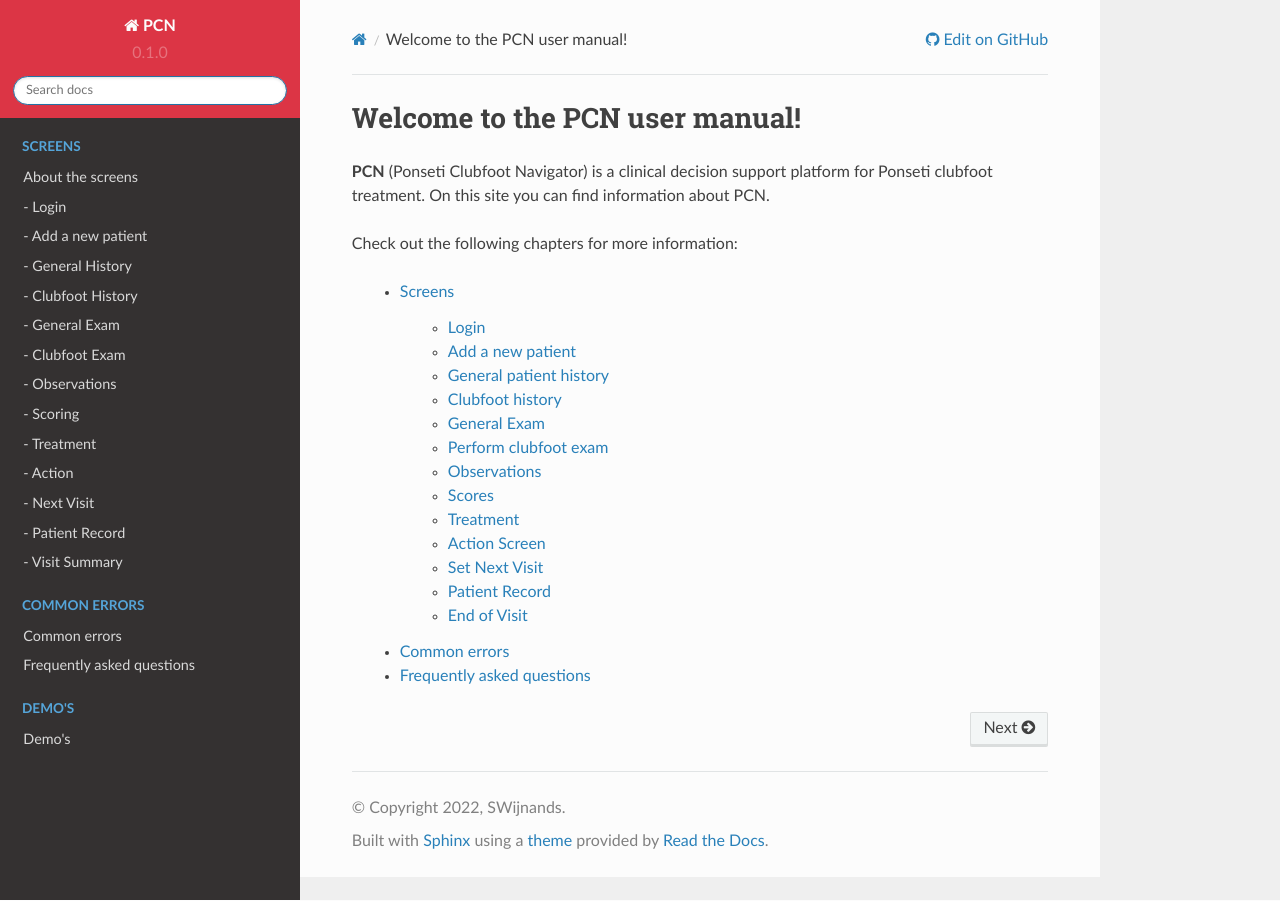
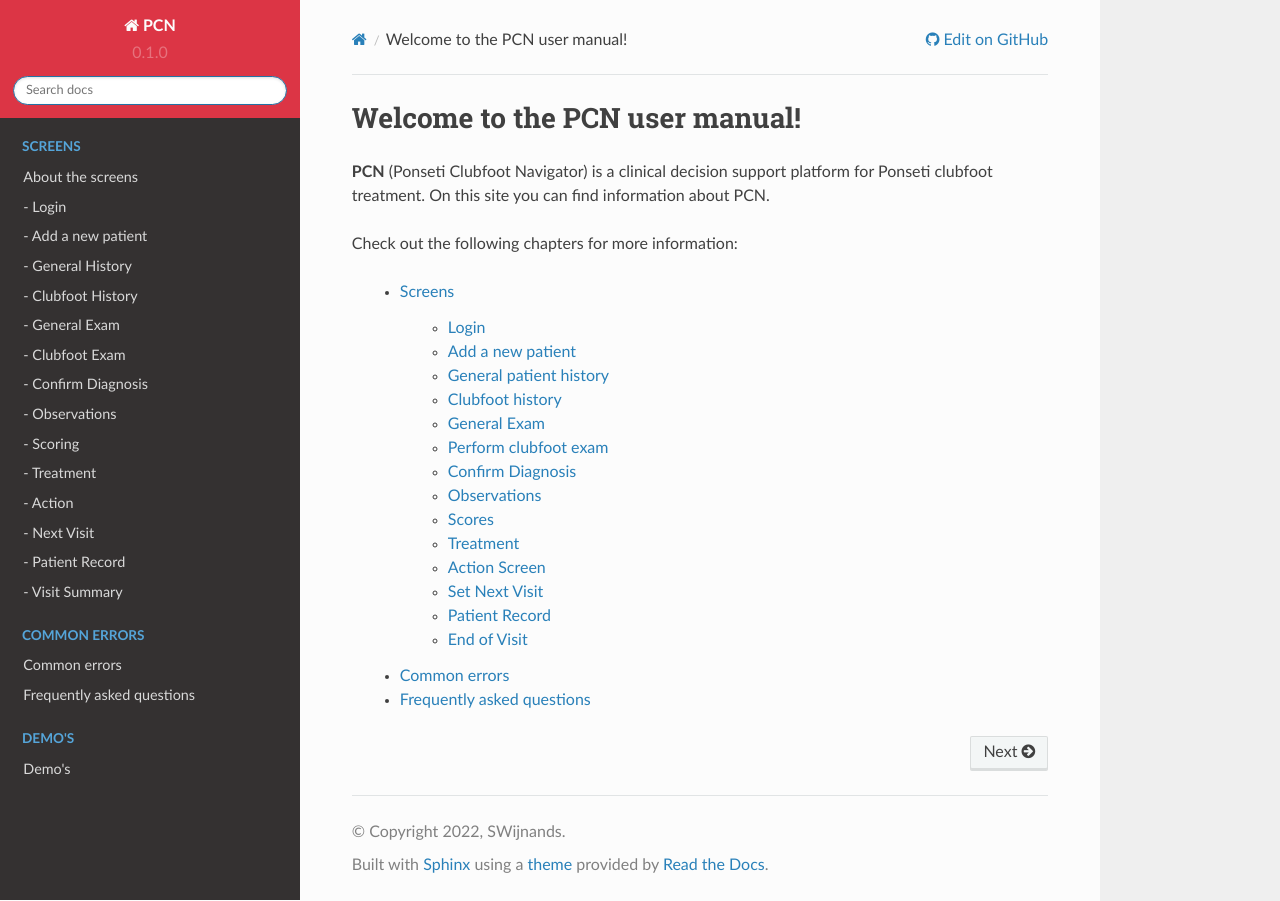
Before and after one commit to SWijnands01/PCN, a Sphinx documentation site: the page built from docs/source/index.rst, in a window 1280 px wide. Built offline with Sphinx 7.4.7 and the Read the Docs theme 2.0.0, drawn with Linux system fonts in a browser that asks for light colours.

Commit message:
Update index.rst

```diff
--- a/docs/source/index.rst
+++ b/docs/source/index.rst
@@ -40,6 +41,7 @@ Check out the following chapters for more information:
    - Clubfoot History <ClubfootHistoryScreen>
    - General Exam <GeneralExamScreen>
    - Clubfoot Exam <ClubfootExamScreen>
+   - Confirm Diagnosis <ConfirmDiagnosis>
    - Observations <ObservationScreen>
    - Scoring <ScoringScreen>
    - Treatment <TreatmentScreen>
```
Also changed, not shown: other parts of docs/source/index.rst (+1 -0 lines).
